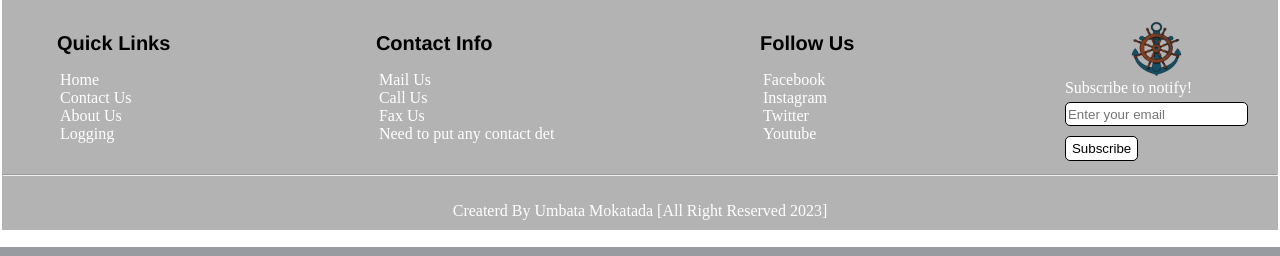
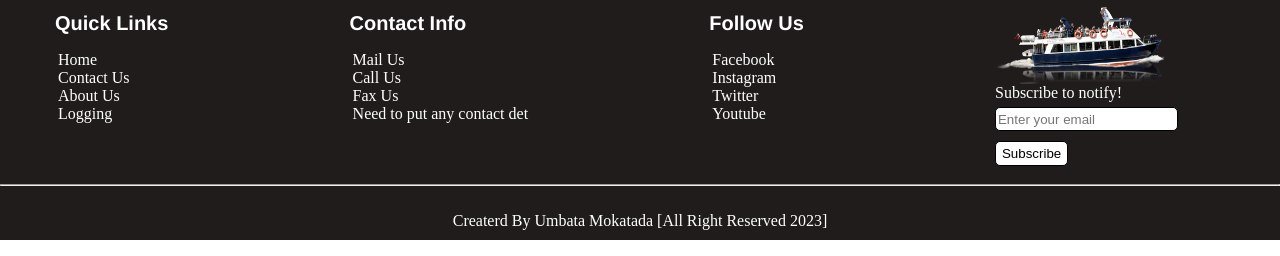
Before and after one commit to Gayashaan/Boat_Safari_Management_System, a PHP site: page / in a window 1280 px wide. Shown: the part 2112-2368 px from the top of the page. Run offline with PHP 8.4, Linux system fonts and the light colour scheme.

Commit message:
Footer logo change and adding tabs for the header

```diff
--- a/css/footer.css
+++ b/css/footer.css
@@ -1,7 +1,7 @@
 
 footer{
     width: 100%;
-    background-color: #b3b3b3;
+    background-color: #201c1c;
     color: #fff;
 }
 
@@ -11,7 +11,7 @@ footer{
 }
 .wrap_heading{
     font-family: 'Franklin Gothic Medium', 'Arial Narrow', Arial, sans-serif;
-    color: black;
+    color: rgb(255, 255, 255);
     font-size: 20px;
     margin-left: 25px;
     margin-bottom: 5px;
@@ -31,16 +31,16 @@ footer > .footer_container > .follow_wrap{
 }
 
 footer > .footer_container > .logo_wrap{
+    display: flex;
+    flex-direction: column;
+    padding: 5px;
     margin-right: 30px;
     margin-left: 30px;
 }
 footer > .footer_container > .logo_wrap > img{
-    height: 60px;
-    width: 55px;
+    height: 100px;
+    width: 250px;
     display: block;
-    margin-left: auto;
-    margin-right: auto;
-    margin-top: 20px;
     margin-bottom: 0;
 }
 footer > .footer_container > .logo_wrap > p{
--- a/css/style.css
+++ b/css/style.css
@@ -1,6 +1,6 @@
 html,body{
     padding: 0;
-    margin: 1px;
+    margin: 0px;
 }
 
 .header {
@@ -11,7 +11,7 @@ html,body{
 }
 
 .header .logo {
-  font-size: 25px;
+
   font-family: 'Sriracha', cursive;
   color: #000;
   text-decoration: underline overline;
@@ -27,6 +27,7 @@ html,body{
 }
 
 .nav-items a {
+  font-size: 18px;
   text-decoration: none;
   color: #000;
   padding: 35px 20px;
@@ -99,7 +100,8 @@ html,body{
   font-family: fantasy;
   color: yellow;
 }
-img{
+.img{
+  background-color: #2f0a78;
   margin-left: 10px ;
   margin-right: 10px;
 }
@@ -115,8 +117,3 @@ img{
   background-image: url('https://e1.pxfuel.com/desktop-wallpaper/769/21/desktop-wallpaper-notchless-gradient-for-iphone-x-iphone-black-orange-thumbnail.jpg');
   padding-bottom: 10px;
 }
-
-.footer{
-
-  background-image:blue;
-}
--- a/index.html
+++ b/index.html
@@ -11,15 +11,20 @@
 
 <header class = "header">
 
-    <img  src="/images/favpng_ferry-ship-boat-tour.png" class ="logo"  height="100px" width="300px"/>
+    <img  src="/images/favpng_ferry-ship-boat-tour.png" class ="logo"  height="100px" width="250px"/>
 
     <nav class="nav-items">
         <a href="https://www.tutorialstonight.com/sample-html-code-for-homepage">Home</a>
-        <a href="/admin/admin_panel.html">LOGIN</a>
+        <a href="#">Gallery</a>
+        <a href="#">Tours</a>
         <a href="#">About</a>
         <a href="#">Contact</a>
+        <a href="/admin/admin_panel.html">Login</a>
+        <a href="#">SignUp</a>
     </nav>
+
 </header>
+
 <body>
 
     <main>
@@ -32,21 +37,11 @@
         <div class ="upcoming-tours">
 
 
+            <h1>upcoming tours</h1>
+            <br>
+        </div>
 
 
-
-
-
-
-
-
-
-
-<h1>upcoming tours</h1>
-<br></div>br>
-
-
-</div>
 
         <div class ="yearly-events">
 
@@ -60,11 +55,7 @@
 
 
             </div>
-
-
-
-
-
+        </div>
 
 
     </main>
@@ -115,7 +106,7 @@
             </div>
 
             <div class="logo_wrap">
-                <img src="./images/logo.png" alt="This is image of a logo">
+                <img src="./images/favpng_ferry-ship-boat-tour.png" alt="This is image of a logo">
                 <p>Subscribe to notify!</p>
                 <form action="" method="post">
                     <input type="email" name="email" id="email" placeholder="Enter your email" pattern="[a-z0-9._%+-]+@[a-z0-9.-]+\.[a-z]{2,}$"><br>
```
Lines whose indentation alone changed are shown as unchanged.
